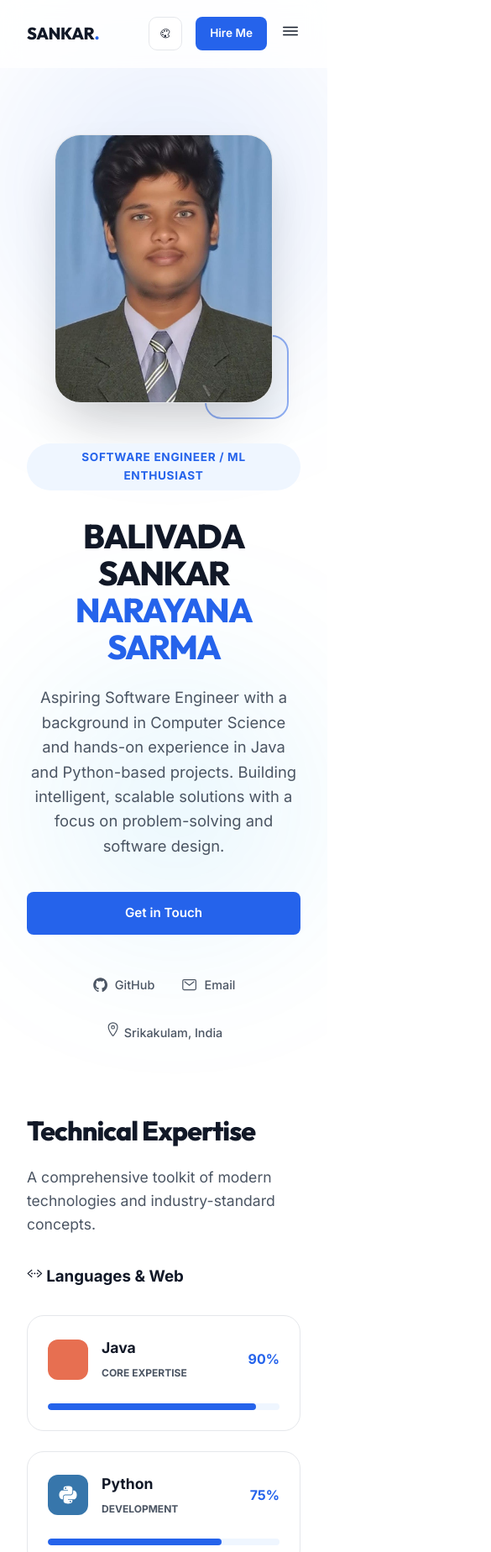
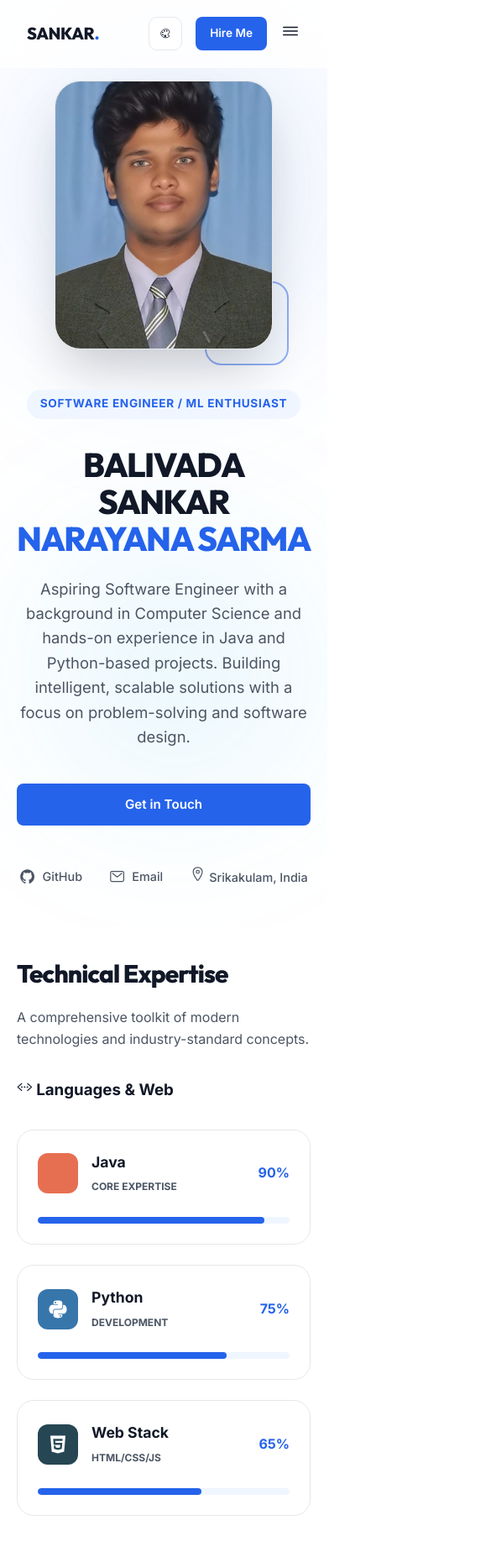
Before and after one commit to balivadasankarnarayanasarma/portfolio, a plain HTML site: page index.html in a window 390 px wide. Shown: the top 1848 px of the page at 84% size, 585 px wide, since content can reach past the window. Drawn offline with nearby package versions, Linux system fonts and the light colour scheme.

Commit message:
Refactor CSS for improved readability and organization

```diff
--- a/style.css
+++ b/style.css
@@ -156,8 +156,15 @@ body {
 }
 
 @keyframes dropdownReveal {
-    from { opacity: 0; transform: translateY(-10px) scale(0.95); }
-    to { opacity: 1; transform: translateY(0) scale(1); }
+    from {
+        opacity: 0;
+        transform: translateY(-10px) scale(0.95);
+    }
+
+    to {
+        opacity: 1;
+        transform: translateY(0) scale(1);
+    }
 }
 
 .theme-btn {
@@ -403,6 +410,7 @@ body {
 /* Sections */
 .section {
     padding: 2rem 0;
+    overflow: auto;
 }
 
 .bg-light {
@@ -493,13 +501,33 @@ body {
     color: white;
 }
 
-.skill-icon.java { background: #e76f51; }
-.skill-icon.python { background: #3776ab; }
-.skill-icon.web { background: #264653; }
-.skill-icon.ml { background: #2a9d8f; }
-.skill-icon.dl { background: #e9c46a; }
-.skill-icon.oop { background: #8d99ae; }
-.skill-icon.git { background: #f1502f; }
+.skill-icon.java {
+    background: #e76f51;
+}
+
+.skill-icon.python {
+    background: #3776ab;
+}
+
+.skill-icon.web {
+    background: #264653;
+}
+
+.skill-icon.ml {
+    background: #2a9d8f;
+}
+
+.skill-icon.dl {
+    background: #e9c46a;
+}
+
+.skill-icon.oop {
+    background: #8d99ae;
+}
+
+.skill-icon.git {
+    background: #f1502f;
+}
 
 .skill-info h4 {
     font-size: 1.1rem;
@@ -530,7 +558,8 @@ body {
     height: 100%;
     background: var(--primary);
     border-radius: 10px;
-    width: 0; /* Animated via JS */
+    width: 0;
+    /* Animated via JS */
     transition: width 1.5s cubic-bezier(0.34, 1.56, 0.64, 1);
 }
 
@@ -771,7 +800,8 @@ body {
     gap: 1.25rem;
 }
 
-.contact-form-pro input, .contact-form-pro textarea {
+.contact-form-pro input,
+.contact-form-pro textarea {
     padding: 1rem;
     border: 1px solid var(--border);
     border-radius: 10px;
@@ -780,7 +810,8 @@ body {
     transition: var(--transition);
 }
 
-.contact-form-pro input:focus, .contact-form-pro textarea:focus {
+.contact-form-pro input:focus,
+.contact-form-pro textarea:focus {
     outline: none;
     border-color: var(--primary);
     box-shadow: 0 0 0 4px var(--accent);
@@ -814,18 +845,94 @@ body {
 
 /* Responsive */
 @media (max-width: 968px) {
-    .nav-links { display: none; }
-    .mobile-menu-btn { display: block; }
-    .professional-grid { grid-template-columns: 1fr; }
-    .contact-box-pro { grid-template-columns: 1fr; padding: 2rem; }
-    .project-grid-pro { grid-template-columns: 1fr; }
-    .section-title { font-size: 2rem; }
-    .hero-container { flex-direction: column; text-align: center; gap: 3rem; padding-top: 4rem; }
-    .hero-content { order: 2; }
-    .hero-image { order: 1; justify-content: center; width: 100%; }
-    .image-inner { width: 260px; height: 320px; margin: 0 auto; }
-    .hero-btns { justify-content: center; flex-direction: column; }
-    .hero-socials { justify-content: center; }
-    .hero-name { font-size: 2.5rem; }
-    .hero-summary { margin: 0 auto 2.5rem; }
+    .nav-links {
+        display: none;
+    }
+
+    .mobile-menu-btn {
+        display: block;
+    }
+
+    .professional-grid {
+        grid-template-columns: 1fr;
+    }
+
+    .contact-box-pro {
+        grid-template-columns: 1fr;
+        padding: 2rem;
+    }
+
+    .project-grid-pro {
+        grid-template-columns: 1fr;
+    }
+
+    .section-title {
+        font-size: 2.25rem;
+    }
+
+    .section-title.small {
+        font-size: 1.5rem;
+    }
+
+    .section-subtitle {
+        font-size: 1rem;
+    }
+
+    .form-row {
+        grid-template-columns: 1fr;
+    }
+
+    .hero-container {
+        flex-direction: column;
+        text-align: center;
+        gap: 3rem;
+        padding-top: 4rem;
+    }
+
+    .hero-content {
+        order: 2;
+    }
+
+    .hero-image {
+        order: 1;
+        justify-content: center;
+        width: 100%;
+    }
+
+    .image-inner {
+        width: 260px;
+        height: 320px;
+        margin: 0 auto;
+    }
+
+    .hero-btns {
+        justify-content: center;
+        flex-direction: column;
+    }
+
+    .hero-socials {
+        justify-content: center;
+    }
+
+    .hero-name {
+        font-size: 2.5rem;
+    }
+
+    .hero-summary {
+        margin: 0 auto 2.5rem;
+    }
 }
+
+@media (max-width: 480px) {
+    .section-title {
+        font-size: 1.85rem;
+    }
+
+    .contact-box-pro {
+        padding: 1.5rem;
+    }
+
+    .container {
+        padding: 0 1.25rem;
+    }
+}
```
